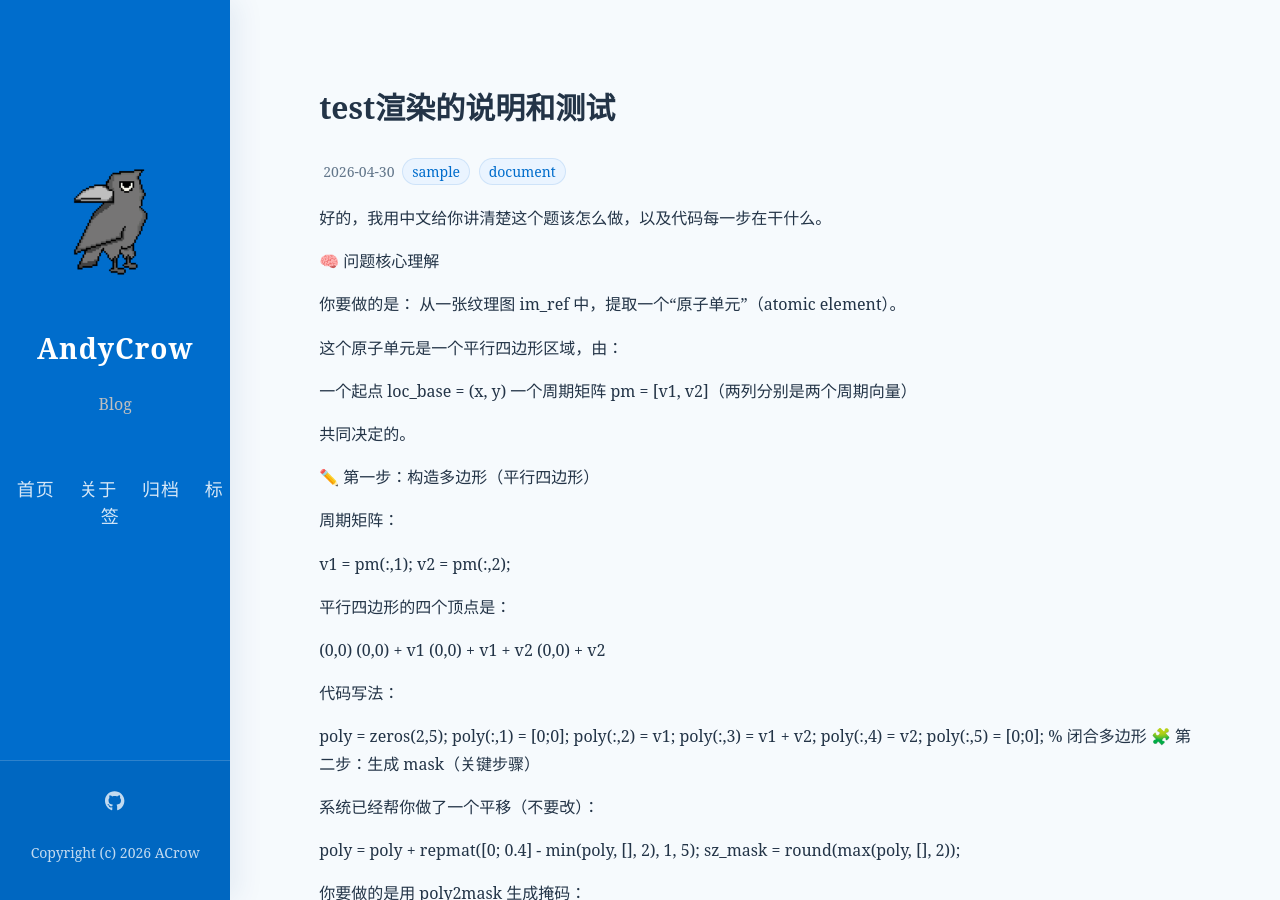
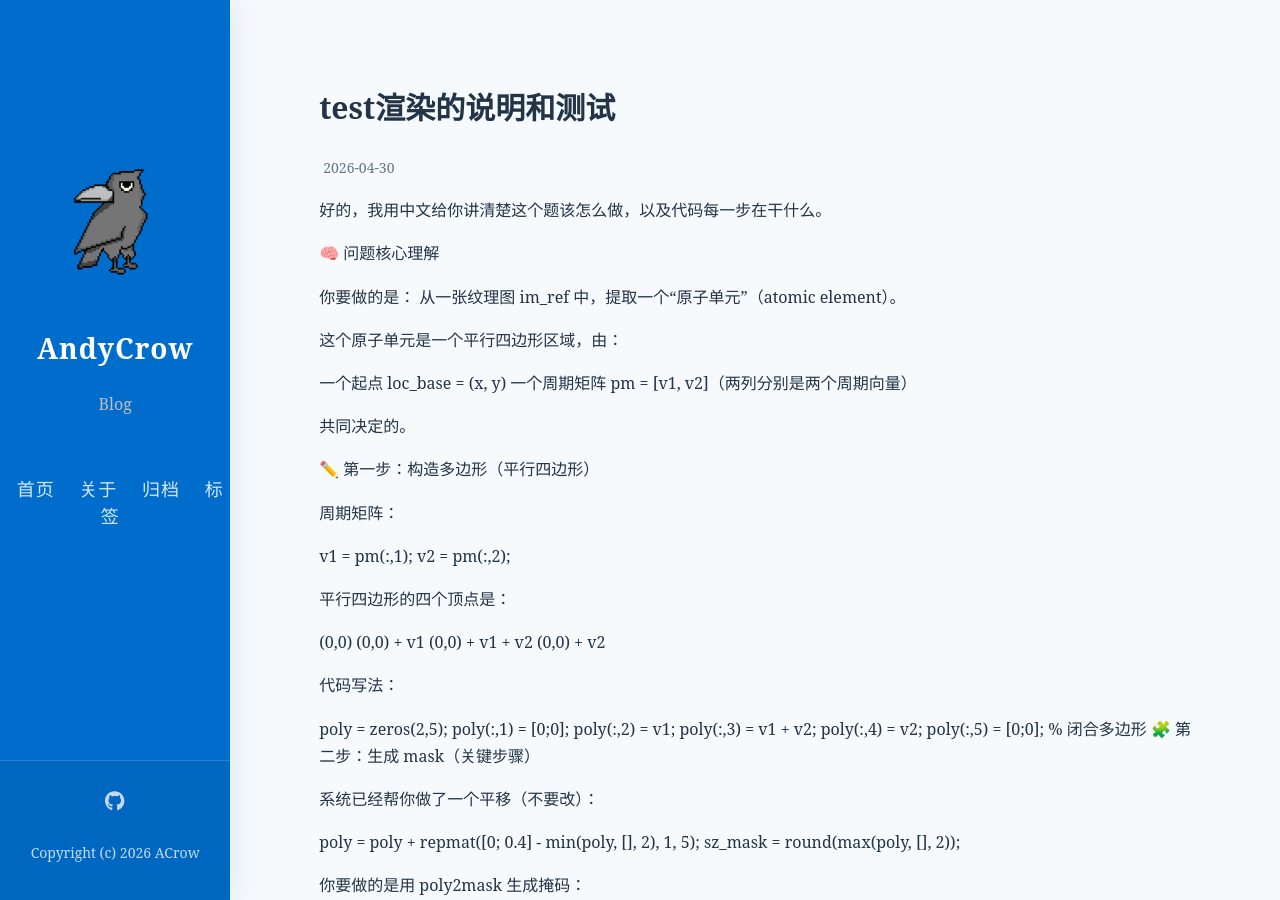
Before and after one commit to AndyCr0w/blog, a Jekyll site: the page built from _posts/2026-04-30-DSP.md, in a window 1280 px wide and 900 px high. Built offline with Jekyll 4.4.1, drawn with Linux system fonts in a browser that asks for light colours; comment, search, counter and statistics services are not loaded.

Commit message:
Modify author and tags in DSP post
Updated author name and removed tags from the post.

```diff
--- a/_posts/2026-04-30-DSP.md
+++ b/_posts/2026-04-30-DSP.md
@@ -2,9 +2,7 @@
 layout: post
 title: test渲染的说明和测试
 date: 2026-04-30
-Author: 来自中世界
-tags: [sample, document]
-comments: true
+Author: Gemini
 ---
 好的，我用中文给你讲清楚这个题该怎么做，以及代码每一步在干什么。
 
```
